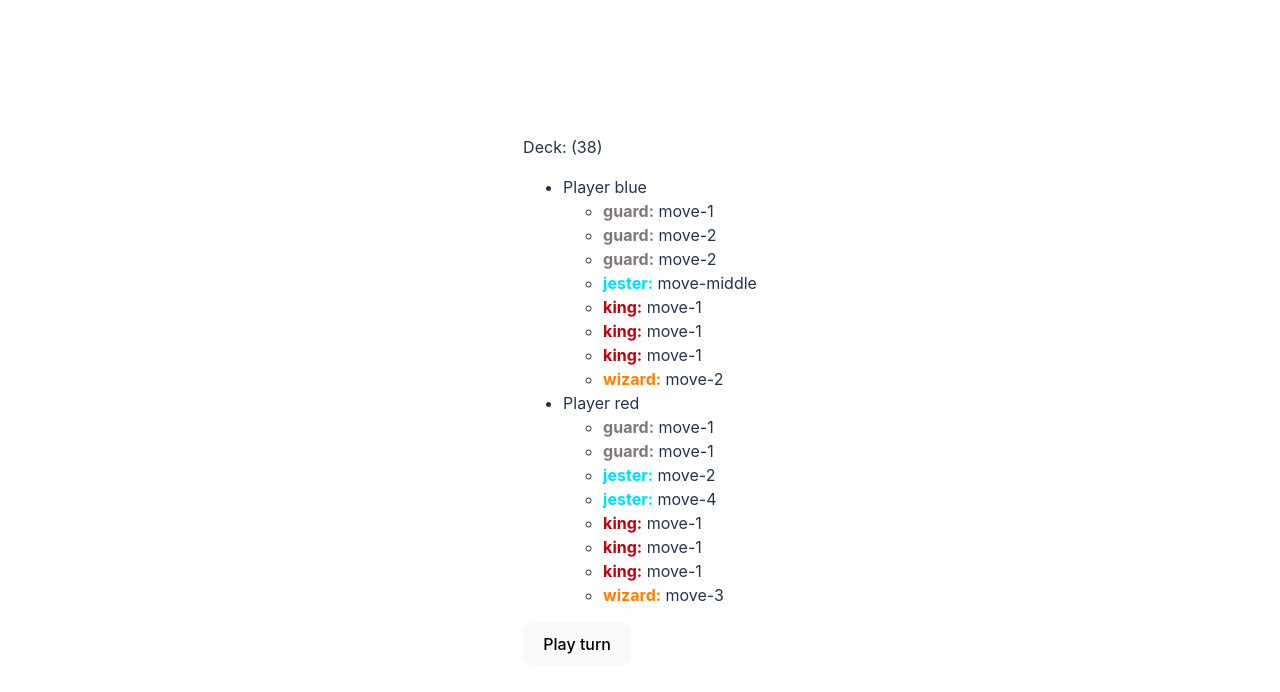
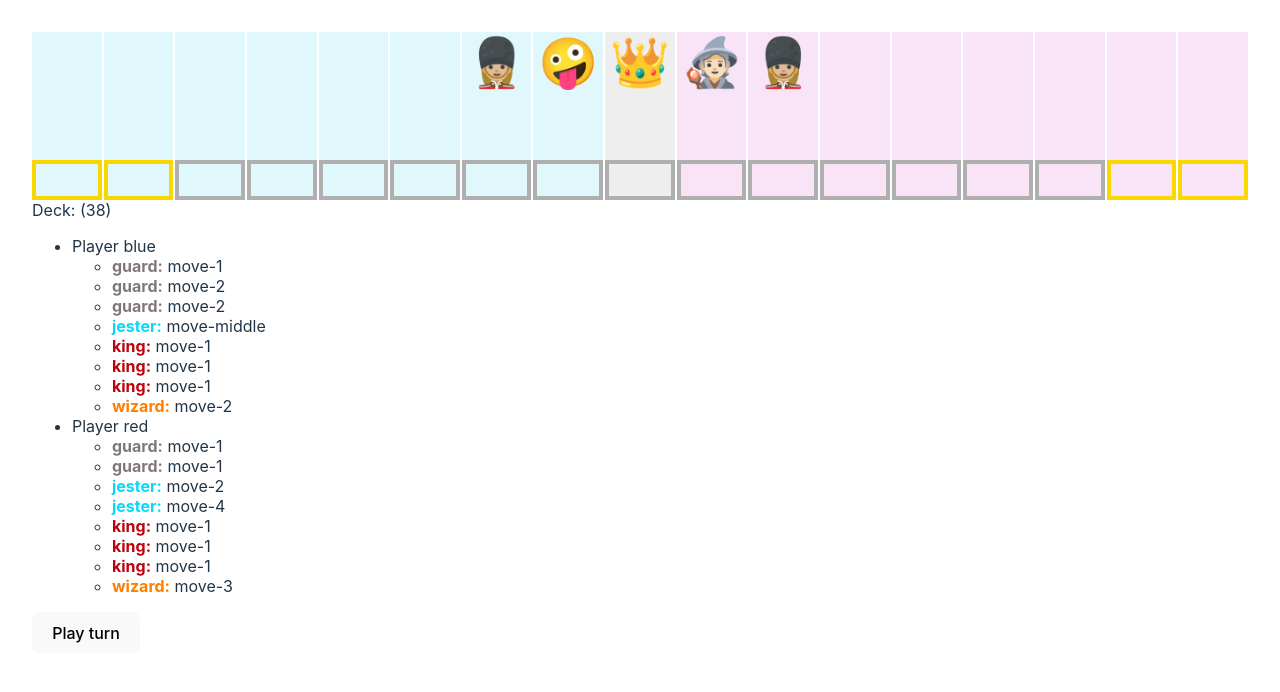
Before and after one commit to dlevs/royal-visit-bot, a React (Vite) app: page / in a window 1280 px wide. Shown: the top 692 px of the page. Built offline with nearby package versions, Linux system fonts and the light colour scheme.

Commit message:
Make game board

```diff
--- a/src/App.css
+++ b/src/App.css
@@ -17,19 +17,72 @@
 }
 
 .card-type-guard {
-  color: #807877;
+  color: var(--color-guard);
 }
 
 .card-type-king {
-  color: #c2000c;
+  color: var(--color-king);
 }
 
 .card-type-wizard {
-  color: #ff7e00;
+  color: var(--color-wizard);
 }
 
 .card-type-jester {
-  color: #00dcfa;
+  color: var(--color-jester);
+}
+
+.board {
+  display: flex;
+  gap: 2px;
+  width: 100%;
+}
+
+.board-tile {
+  flex: 1;
+  background: #eee;
+}
+
+.board-tile-blue {
+  background: #e0f7fc;
+}
+
+.board-tile-red {
+  background: #f8e4f6;
+}
+
+.crown-space {
+  height: 2rem;
+  border: 4px solid #b0afaf;
+}
+
+.board-tile-chateau .crown-space {
+  border-color: #fbd700;
+}
+
+.piece-space {
+  height: 8rem;
+}
+
+.piece {
+  font-size: 3rem;
+  text-align: center;
+}
+
+.piece-king::before {
+  content: "👑";
+}
+
+.piece-guard::before {
+  content: "💂🏼‍♀️";
+}
+
+.piece-wizard::before {
+  content: "🧙🏻";
+}
+
+.piece-jester::before {
+  content: "🤪";
 }
 
 @keyframes logo-spin {
--- a/src/App.tsx
+++ b/src/App.tsx
@@ -7,10 +7,30 @@ const game = new Game(() => {});
 function App() {
   const [turn, setTurn] = useState(0);
 
-  console.log(game);
   return (
     <div className="App">
       <div className="board">
+        {Array.from({ length: 17 }).map((_, i) => {
+          const side = i === 8 ? "middle" : i < 8 ? "blue" : "red";
+          const chateauClass = i < 2 || i > 14 ? "board-tile-chateau" : "";
+
+          return (
+            <div
+              key={i}
+              className={`board-tile board-tile-${side} ${chateauClass}`}
+            >
+              <div className="piece-space">
+                {i === 6 && <div className="piece piece-guard" />}
+                {i === 7 && <div className="piece piece-jester" />}
+                {i === 8 && <div className="piece piece-king" />}
+                {i === 9 && <div className="piece piece-wizard" />}
+                {i === 10 && <div className="piece piece-guard" />}
+              </div>
+              <div className="crown-space"></div>
+            </div>
+          );
+        })}
+      </div>
       <div>Deck: ({game.deck.cards.length})</div>
       <ul>
         {game.players.map((player) => {
@@ -44,7 +64,6 @@ function App() {
         Play turn
       </button>
     </div>
-    </div>
   );
 }
 
--- a/src/index.css
+++ b/src/index.css
@@ -1,7 +1,6 @@
 :root {
   font-family: Inter, Avenir, Helvetica, Arial, sans-serif;
   font-size: 16px;
-  line-height: 24px;
   font-weight: 400;
 
   color-scheme: light dark;
@@ -13,6 +12,11 @@
   -webkit-font-smoothing: antialiased;
   -moz-osx-font-smoothing: grayscale;
   -webkit-text-size-adjust: 100%;
+
+  --color-guard: #807877;
+  --color-king: #c2000c;
+  --color-wizard: #ff7e00;
+  --color-jester: #00dcfa;
 }
 
 a {
@@ -26,10 +30,6 @@ a:hover {
 
 body {
   margin: 0;
-  display: flex;
-  place-items: center;
-  min-width: 320px;
-  min-height: 100vh;
 }
 
 h1 {
--- a/src/models/Player.ts
+++ b/src/models/Player.ts
@@ -26,17 +26,15 @@ export class Player {
   playTurn() {
     const cardsByType = groupBy(this.cards, (card) => card.type);
 
-    const cardsToPlay = maxBy(
-      Object.values(cardsByType),
-      (type) => type.length
-    );
+    const cardsToPlay =
+      maxBy(Object.values(cardsByType), (type) => type.length) ?? [];
 
-    if (!cardsToPlay) {
-      return;
-    }
+    this.playCards(cardsToPlay);
+  }
 
+  playCards(cards: Card[]) {
     this.cards = this.cards.filter((card) => {
-      return !cardsToPlay.includes(card);
+      return !cards.includes(card);
     });
   }
 }
```
Lines whose indentation alone changed are shown as unchanged.
